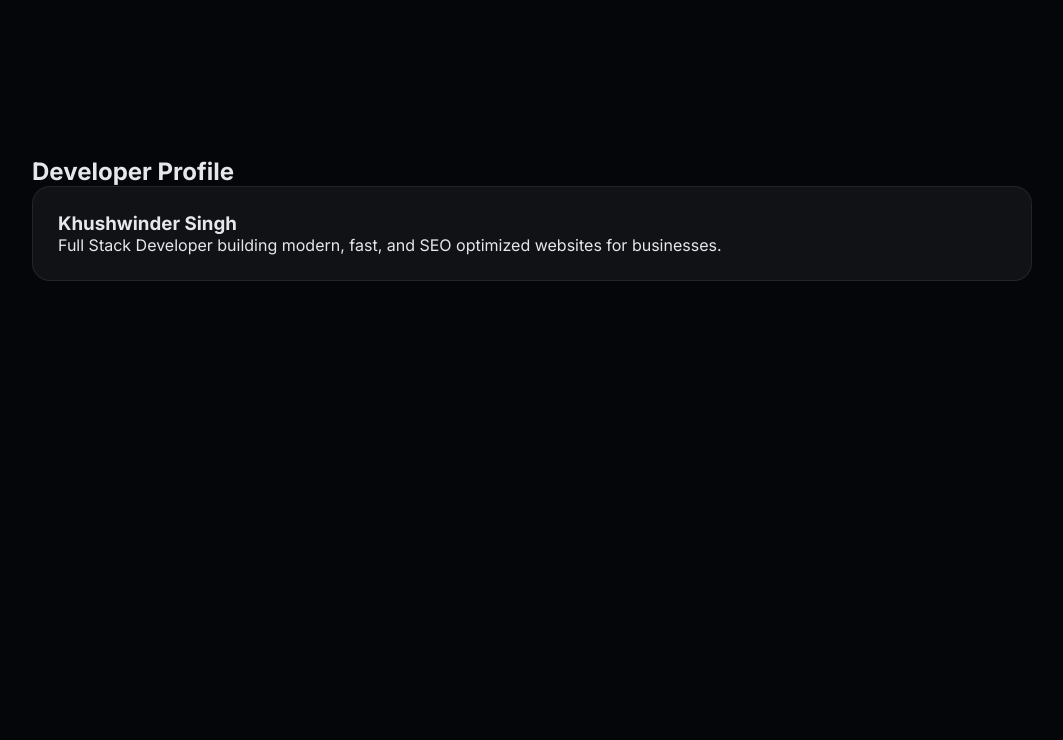
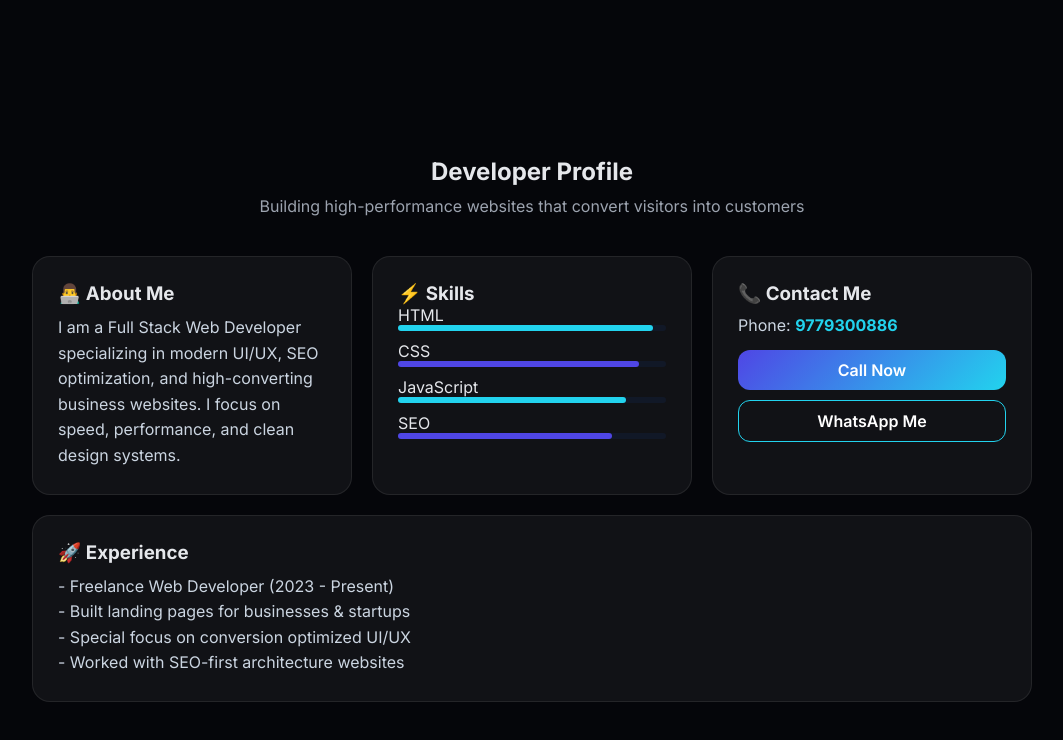
Before and after one commit to ppsinghkhush1-bit/sandhuweb, a website: page index.html in a window 1280 px wide. Shown: the part 1524-2264 px from the top of the page, without its empty margins (108-1171 px from the left). Before the commit the page ends 1885 px from the top, so only its background shows below. Drawn offline with Linux system fonts and the light colour scheme.

Commit message:
Update index.html

```diff
--- a/index.html
+++ b/index.html
@@ -261,11 +261,86 @@ li::before{
 <!-- PROFILE -->
 <section id="profile">
 <div class="container">
-<h2>Developer Profile</h2>
 
-<div class="card">
-<h3>Khushwinder Singh</h3>
-<p>Full Stack Developer building modern, fast, and SEO optimized websites for businesses.</p>
+<h2 style="text-align:center;">Developer Profile</h2>
+<p style="text-align:center;color:#9ca3af;margin-top:10px;">
+Building high-performance websites that convert visitors into customers
+</p>
+
+<div class="grid">
+
+  <!-- ABOUT -->
+  <div class="card">
+    <h3>👨‍💻 About Me</h3>
+    <p style="color:#cbd5e1;margin-top:10px;line-height:1.6;">
+      I am a Full Stack Web Developer specializing in modern UI/UX,
+      SEO optimization, and high-converting business websites.
+      I focus on speed, performance, and clean design systems.
+    </p>
+  </div>
+
+  <!-- SKILLS -->
+  <div class="card">
+    <h3>⚡ Skills</h3>
+
+    <p>HTML</p>
+    <div style="background:#111827;height:6px;border-radius:20px;">
+      <div style="width:95%;height:6px;background:#22d3ee;border-radius:20px;"></div>
+    </div>
+
+    <p style="margin-top:10px;">CSS</p>
+    <div style="background:#111827;height:6px;border-radius:20px;">
+      <div style="width:90%;height:6px;background:#4f46e5;border-radius:20px;"></div>
+    </div>
+
+    <p style="margin-top:10px;">JavaScript</p>
+    <div style="background:#111827;height:6px;border-radius:20px;">
+      <div style="width:85%;height:6px;background:#22d3ee;border-radius:20px;"></div>
+    </div>
+
+    <p style="margin-top:10px;">SEO</p>
+    <div style="background:#111827;height:6px;border-radius:20px;">
+      <div style="width:80%;height:6px;background:#4f46e5;border-radius:20px;"></div>
+    </div>
+
+  </div>
+
+  <!-- CONTACT -->
+  <div class="card">
+    <h3>📞 Contact Me</h3>
+
+    <p style="margin-top:10px;color:#cbd5e1;">
+      Phone: <b style="color:#22d3ee;">9779300886</b>
+    </p>
+
+    <a href="tel:9779300886"
+       style="display:block;margin-top:15px;text-align:center;
+       padding:10px;border-radius:12px;
+       background:linear-gradient(135deg,#4f46e5,#22d3ee);
+       color:white;text-decoration:none;font-weight:600;">
+       Call Now
+    </a>
+
+    <a href="https://wa.me/919779300886"
+       style="display:block;margin-top:10px;text-align:center;
+       padding:10px;border-radius:12px;
+       border:1px solid #22d3ee;
+       color:white;text-decoration:none;font-weight:600;">
+       WhatsApp Me
+    </a>
+  </div>
+
+</div>
+
+<!-- EXPERIENCE -->
+<div class="card" style="margin-top:20px;">
+  <h3>🚀 Experience</h3>
+  <p style="color:#cbd5e1;margin-top:10px;line-height:1.6;">
+    - Freelance Web Developer (2023 - Present)<br>
+    - Built landing pages for businesses & startups<br>
+    - Special focus on conversion optimized UI/UX<br>
+    - Worked with SEO-first architecture websites
+  </p>
 </div>
 
 </div>
```
